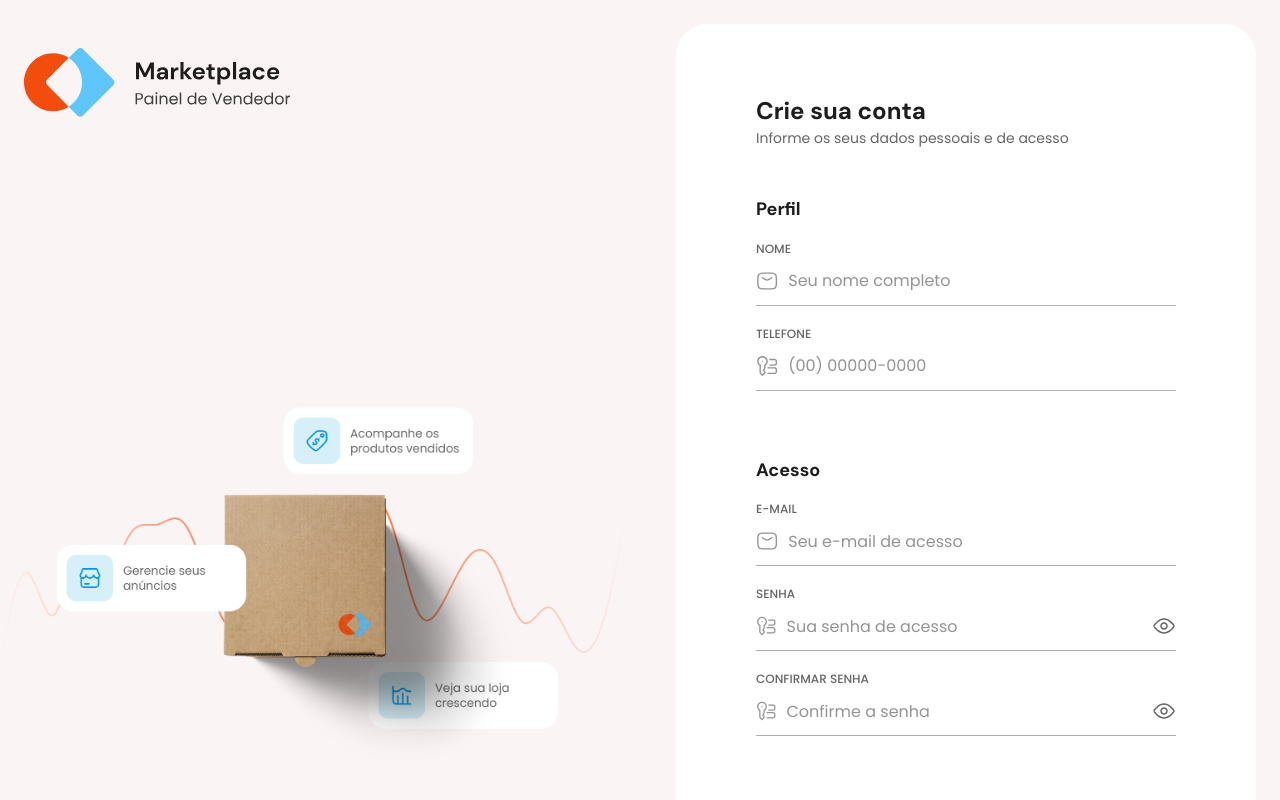
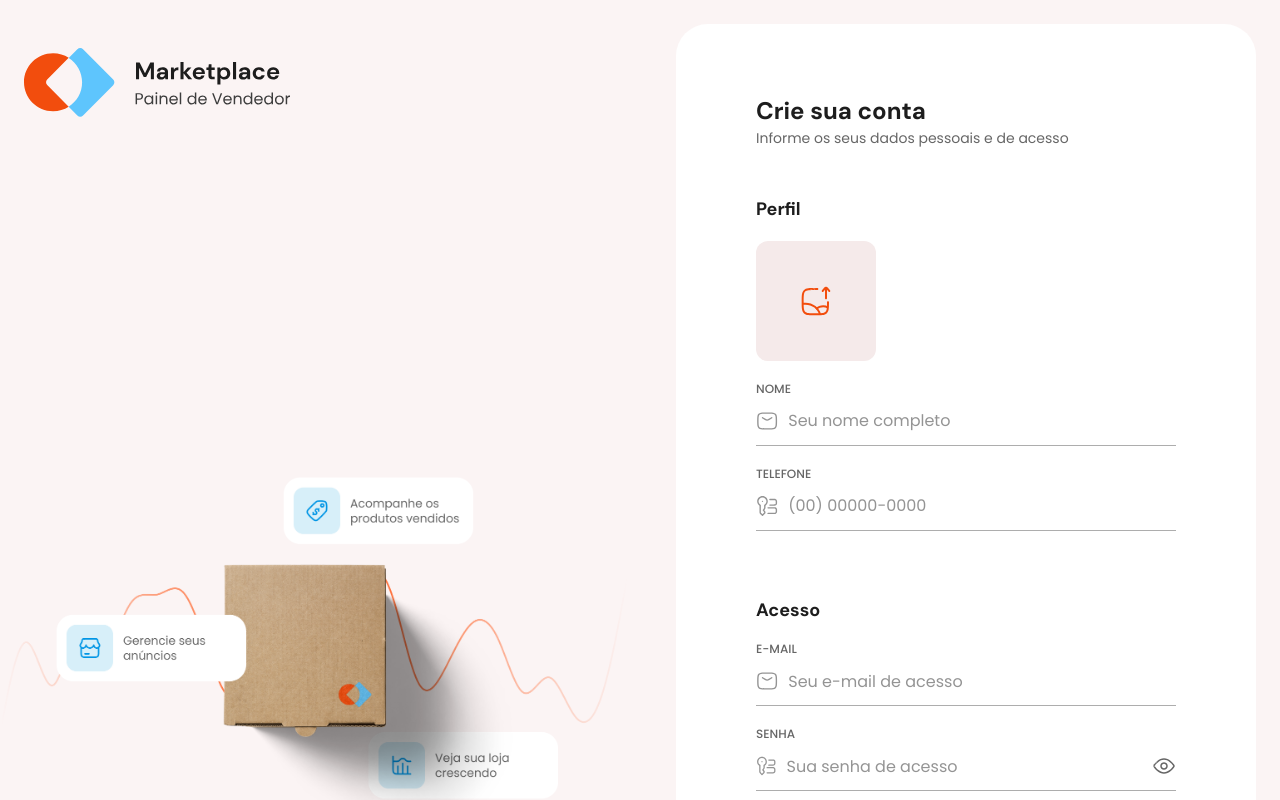
Before and after one commit to GabriPires/mba-react-desafio-marketplace, a React (Vite) app: page /register in a window 1280 px wide. Shown: the top 800 px of the page. Built offline with nearby package versions, Linux system fonts and the light colour scheme.

Commit message:
feat: register page file input

```diff
--- a/src/pages/register/index.tsx
+++ b/src/pages/register/index.tsx
@@ -6,6 +6,7 @@ import { z } from 'zod'
 
 import { AccessIcon } from '@/assets/icon/access'
 import { ArrowRightIcon } from '@/assets/icon/arrow-right'
+import { ImageUploadIcon } from '@/assets/icon/image-upload'
 import { MailIcon } from '@/assets/icon/mail'
 import { ViewIcon } from '@/assets/icon/view'
 import { ViewOffIcon } from '@/assets/icon/view-off'
@@ -72,6 +73,16 @@ export function RegisterPage() {
           <h2 className="text-marketplace-gray-500 font-title text-lg font-bold leading-tight">
             Perfil
           </h2>
+
+          <div>
+            <input id="avatar" type="file" className="sr-only" />
+            <label
+              htmlFor="avatar"
+              className="flex items-center justify-center size-[120px] rounded-xl bg-marketplace-shape-shape cursor-pointer"
+            >
+              <ImageUploadIcon className="text-marketplace-orange-base size-8" />
+            </label>
+          </div>
 
           <Input.Control error={errors.name?.message}>
             <Input.Label htmlFor="name">Nome</Input.Label>
```
